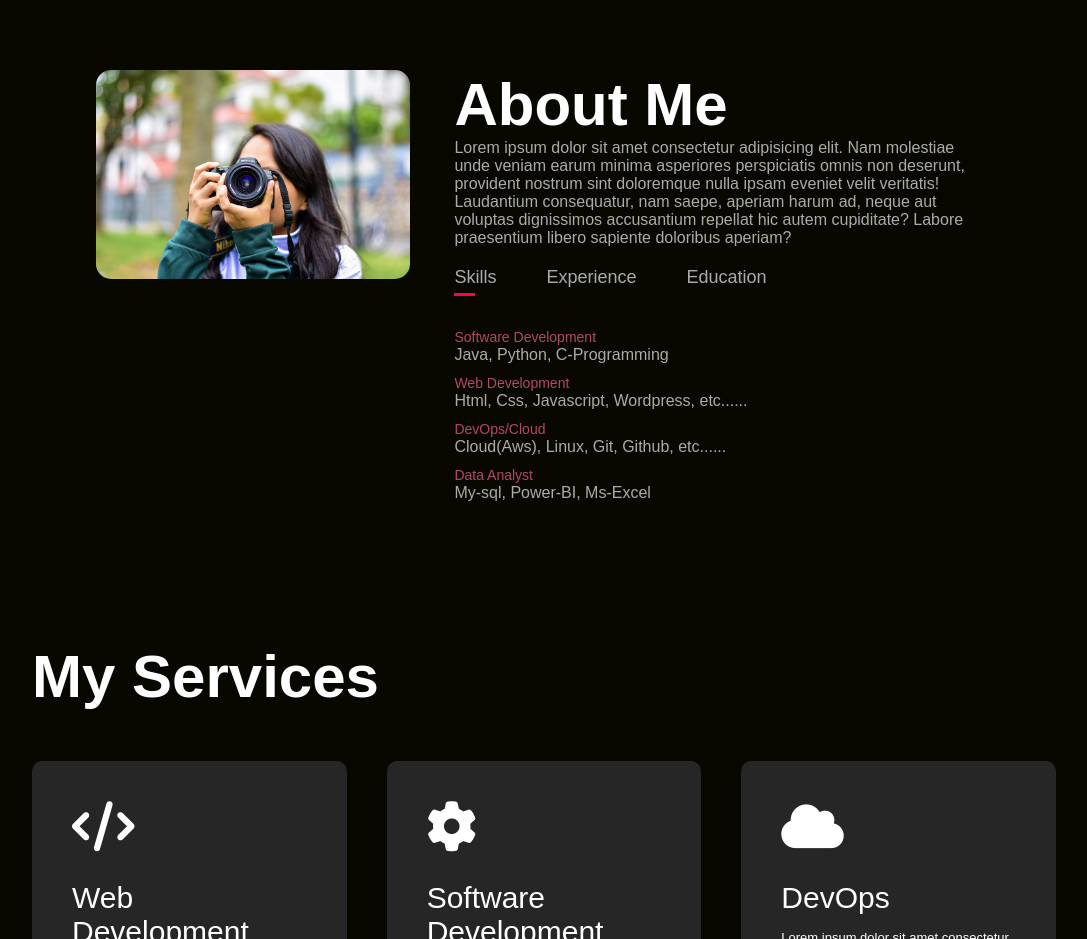
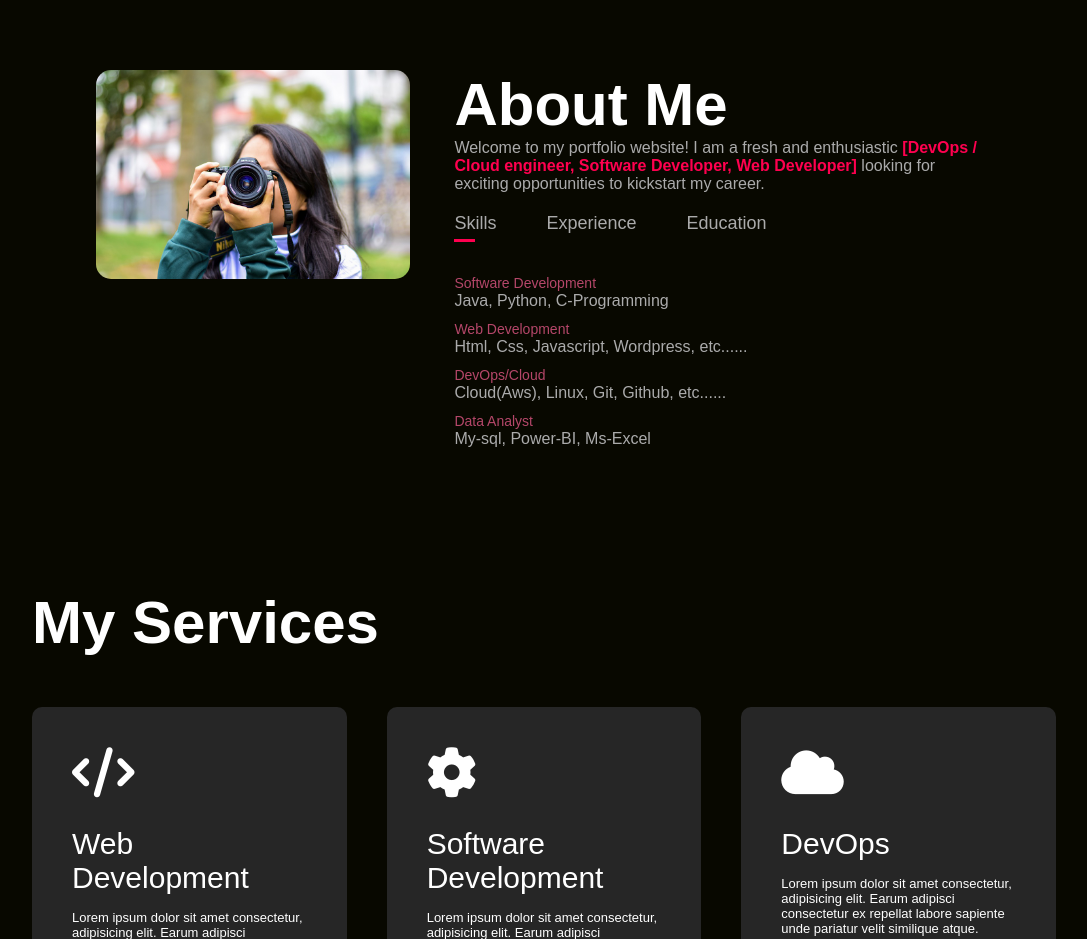
Before and after one commit to Sandeep-singh-IT/sandeep.portfolio.github.io, a plain HTML site: page index.html in a window 1280 px wide. Shown: the part 820-1759 px from the top of the page, without its empty margins (96-1183 px from the left). Drawn offline with Linux system fonts and the light colour scheme.

Commit message:
portfolio

```diff
--- a/index.html
+++ b/index.html
@@ -44,11 +44,7 @@
                 </div>
                 <div class="about-col-2">
                     <h1 class="sub-title">About Me</h1>
-                    <p>Lorem ipsum dolor sit amet consectetur adipisicing elit. Nam molestiae unde veniam earum minima
-                        asperiores perspiciatis omnis non deserunt, provident nostrum sint doloremque nulla ipsam
-                        eveniet velit veritatis! Laudantium consequatur, nam saepe, aperiam harum ad, neque aut voluptas
-                        dignissimos accusantium repellat hic autem cupiditate? Labore praesentium libero sapiente
-                        doloribus aperiam?</p>
+                    <p>Welcome to my portfolio website! I am a fresh and enthusiastic <b>[DevOps / Cloud engineer, Software Developer, Web Developer]</b> looking for exciting opportunities to kickstart my career.</p>
 
                     <div class="tab-titles">
                         <p class="tab-links active-link" onclick="opentab('skills')">Skills</p>
--- a/style.css
+++ b/style.css
@@ -114,6 +114,9 @@ nav ul li a:hover::after{
 .about-col-2{
     flex-basis: 60%;
 
+}
+.about-col-2 p b{
+    color: #ff004f;
 }
 .sub-title{
     font-size: 60px;
@@ -385,7 +388,7 @@ nav .fas{
     nav .fas{
         position: absolute;
         top: 25px;
-        right: -50px;
+        right: 15px;
         cursor: pointer;
     }
     .sub-title{
```
